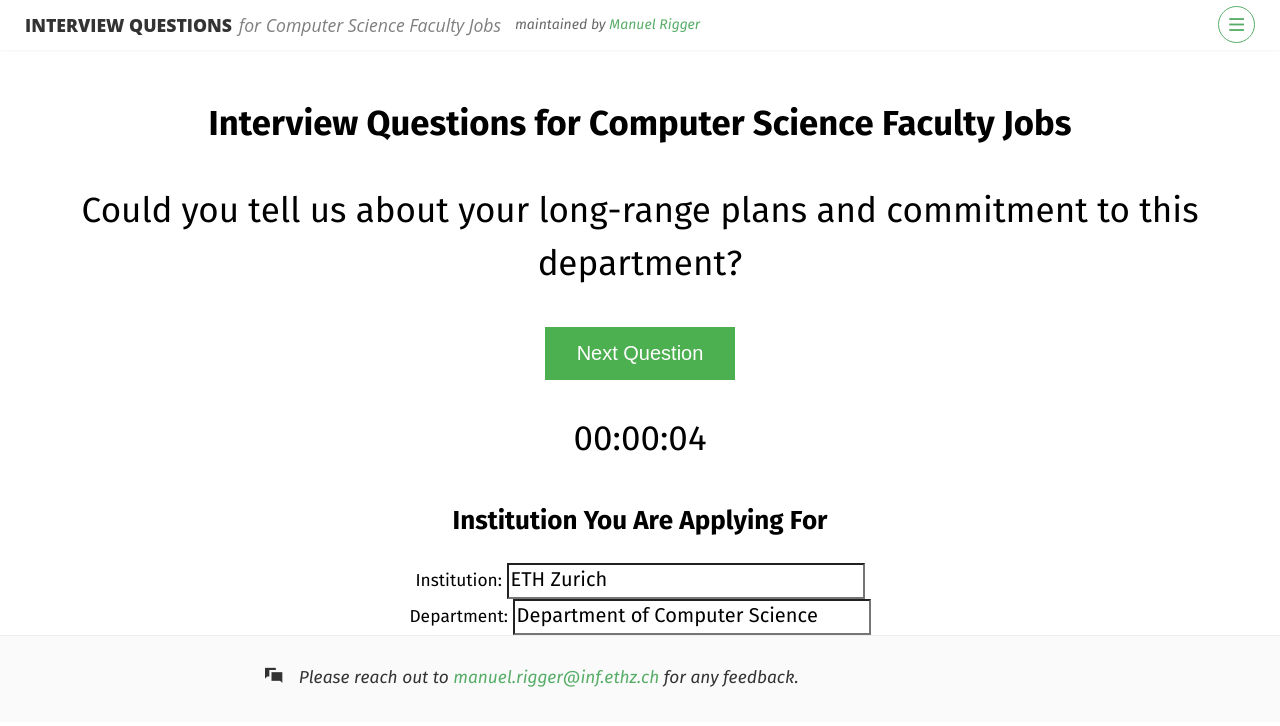
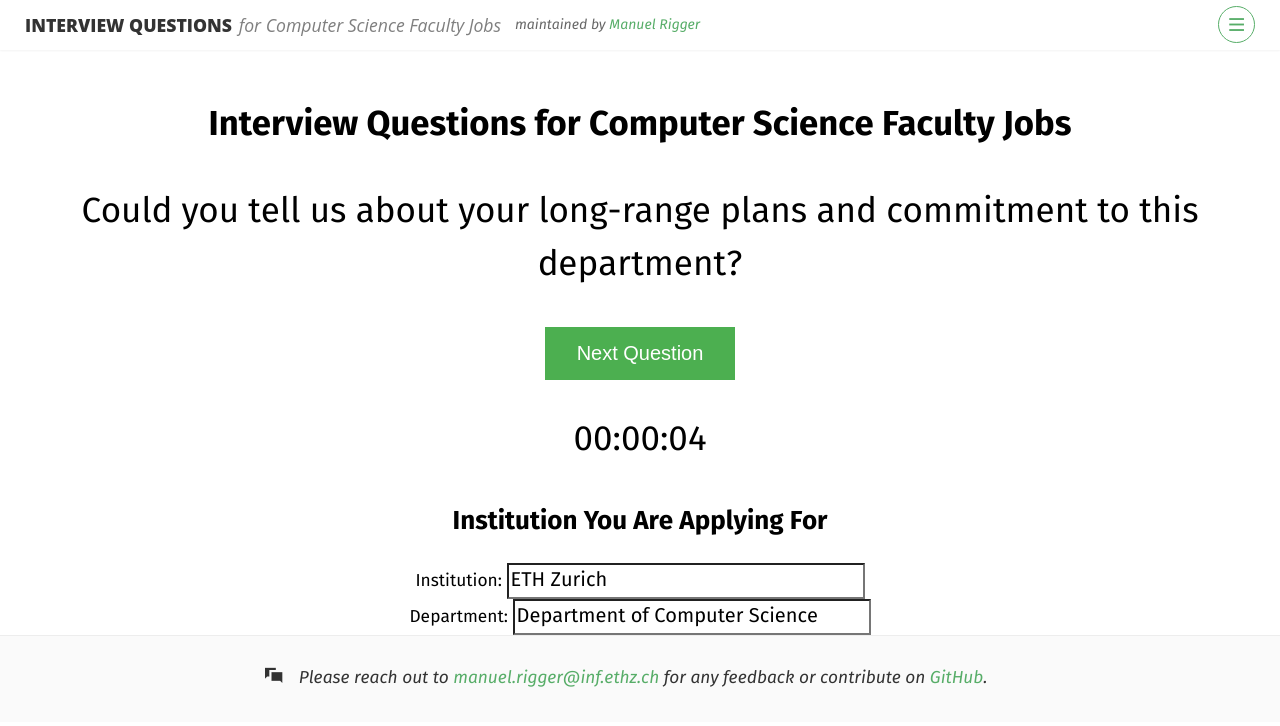
Before and after one commit to csfaculty/csfaculty.github.io, a Jekyll site: the page built from index.html, in a window 1280 px wide. Shown: the top 726 px of the page. Built offline with Jekyll 4.4.1, drawn with Linux system fonts in a browser that asks for light colours; some web fonts are replaced.

Commit message:
Add a GitHub link

```diff
--- a/_config.yml
+++ b/_config.yml
@@ -28,6 +28,7 @@ title: Interview Questions for Computer Science Faculty Jobs  # Appears in the w
 #    | It appears on the main navigation bar. You can use <span></span> to nicely fade out some part of it
 maintitle: Interview Questions <span>for Computer Science Faculty Jobs</span>
 
+
 # Enter below a short description that will sit next to your head title. (keep it short)
 #    | {optional}
 maindesc: maintained by <a href="https://www.manuelrigger.at/">Manuel Rigger</a>
@@ -49,4 +50,4 @@ menus:
 # Enter an invitation message
 #    | It lies right beneath every post to invite your readers to react and comment
 #    | {optional}
-invitationmsg: Please reach out to <a href=mailto:manuel.rigger@inf.ethz.ch>manuel.rigger@inf.ethz.ch</a> for any feedback.
+invitationmsg: Please reach out to <a href=mailto:manuel.rigger@inf.ethz.ch>manuel.rigger@inf.ethz.ch</a> for any feedback or contribute on <a href="https://github.com/csfaculty/csfaculty.github.io">GitHub</a>.
```
